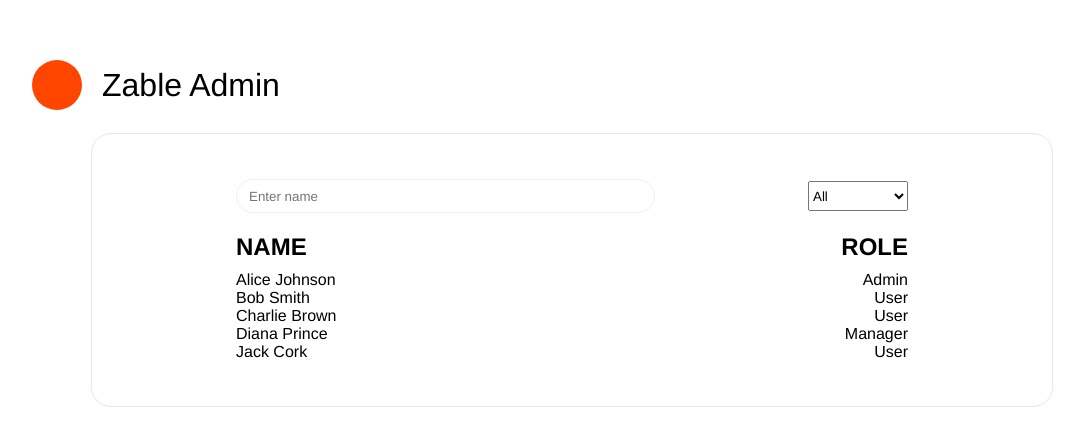
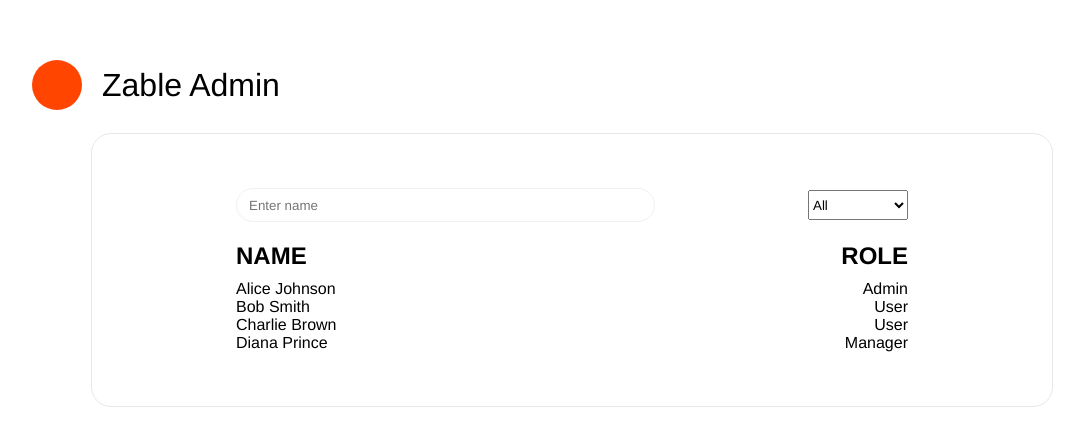
Before and after one commit to SanjeevMidda/async, a React (Create React App) app: page / in a window 1280 px wide. Shown: the part 130-576 px from the top of the page, without its empty margins (68-1152 px from the left). Built offline with nearby package versions, Linux system fonts and the light colour scheme.

Commit message:
updated USERS data

```diff
--- a/src/App.js
+++ b/src/App.js
@@ -9,8 +9,6 @@ const USERS = [
   { id: 3, name: "Charlie Brown", role: "User" },
 
   { id: 4, name: "Diana Prince", role: "Manager" },
-
-  { id: 5, name: "Jack Cork", role: "User" },
 ];
 
 function App() {
```
